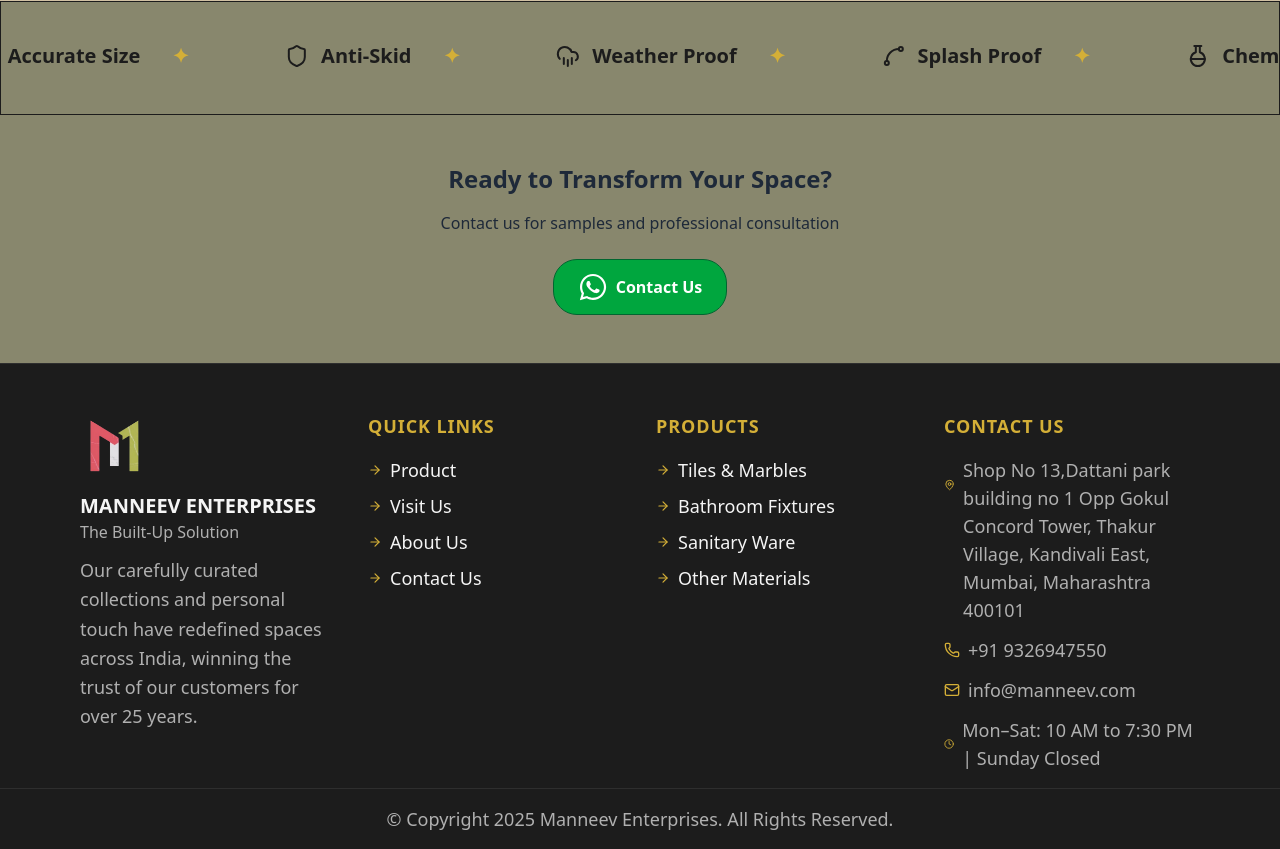
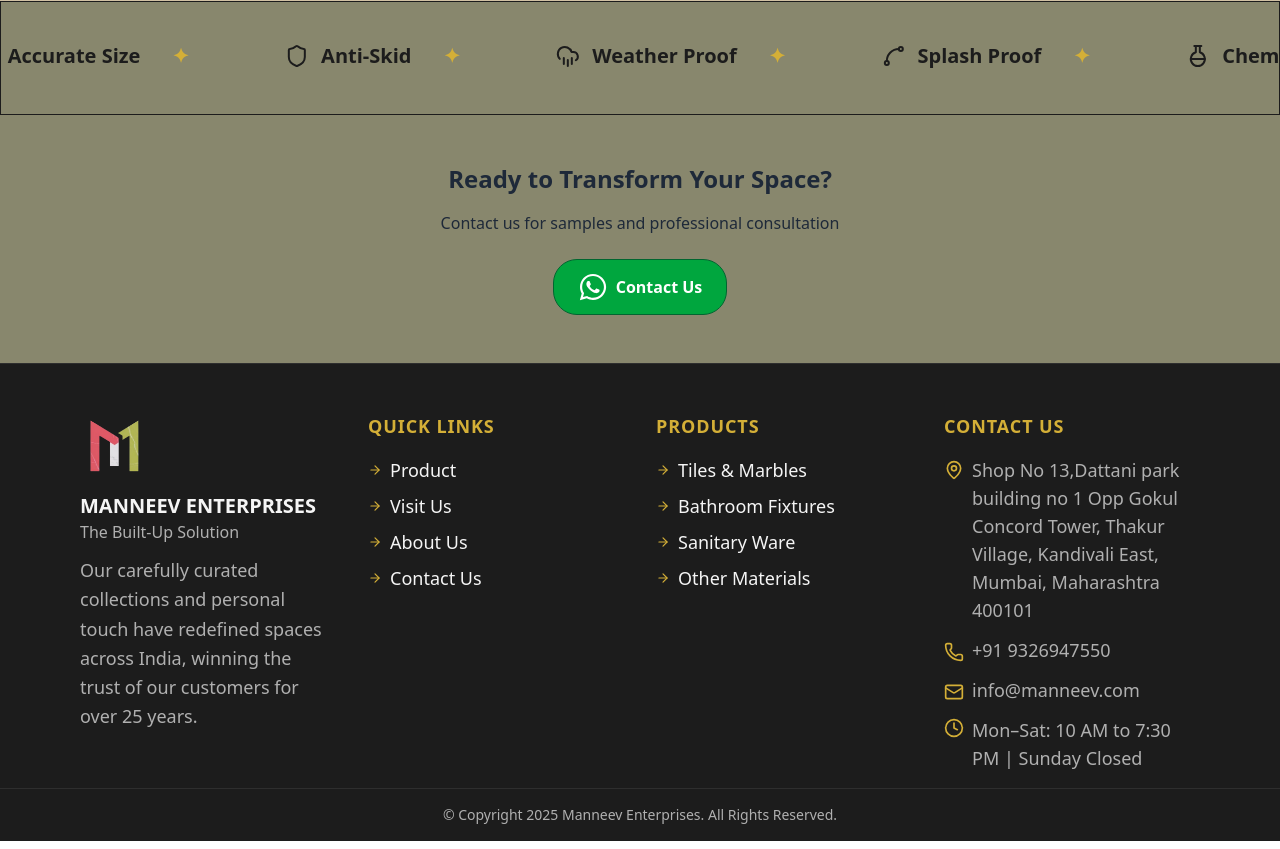
Before and after one commit to mithlesh-vishwakarma/jemil-manneev, a React (Vite) app: page /collections/tiles in a window 1280 px wide. Shown: the part 3592-4441 px from the top of the page. Built offline with nearby package versions, Linux system fonts and the light colour scheme.

Commit message:
fixed the UI responsivness to header, footer and all sections of home page

```diff
--- a/src/components/TopBar.tsx
+++ b/src/components/TopBar.tsx
@@ -4,7 +4,7 @@
 const TopBar = () => {
   return (
     <div className="bg-[#d1c1a4] text-[#1C1C1C] text-[10px] tracking-[1.1px] font-semibold">
-      <div className="flex flex-col md:flex-row justify-between py-2 px-20">
+      <div className="flex flex-col md:flex-row justify-between py-2 px-4 md:px-20">
         {/* Left Section */}
         <div className="flex flex-wrap items-left gap-4">
           {/* Phone */}
--- a/src/components/WhyChooseUs.tsx
+++ b/src/components/WhyChooseUs.tsx
@@ -53,11 +53,11 @@
               whileInView={{ opacity: 1, y: 0 }}
               transition={{ duration: 0.7, delay: index * 0.2 }}
               viewport={{ once: true }}
-              className={`relative flex flex-col md:flex-row items-center overflow-hidden transition-all duration-500 bg-[#1c1c1c] ${index % 2 === 1 ? "md:flex-row-reverse md:translate-x-20" : "md:-translate-x-20"
+              className={`relative flex flex-col xl:flex-row items-center overflow-hidden transition-all duration-500 bg-[#1c1c1c] ${index % 2 === 1 ? "xl:flex-row-reverse xl:translate-x-20" : "xl:-translate-x-20"
                 }`}
             >
               {/* Video Side */}
-              <div className="md:w-1/2 w-full h-[300px] overflow-hidden ">
+              <div className="xl:w-1/2 w-full h-[300px] overflow-hidden ">
                 <motion.video
                   src={item.video}
                   autoPlay
@@ -68,11 +68,11 @@
               </div>
 
               {/* Content Side */}
-              <div className="md:w-1/2 w-full p-10 flex flex-col justify-center text-center md:text-left">
+              <div className="xl:w-1/2 w-full p-10 flex flex-col justify-center text-center xl:text-left">
                 <motion.div
                   whileHover={{ rotate: 8, scale: 1.1 }}
                   transition={{ type: "spring", stiffness: 300 }}
-                  className="flex justify-center md:justify-start mb-4"
+                  className="flex justify-center xl:justify-start mb-4"
                 >
                   {item.icon}
                 </motion.div>
--- a/src/components/footer.tsx
+++ b/src/components/footer.tsx
@@ -10,7 +10,7 @@
 const Footer = () => {
   return (
     <footer className="bg-[#1C1C1C] text-[#F5F5F5] border-t border-[#2E2E2E] ">
-      <div className="mx-auto grid md:grid-cols-4 gap-8 px-20 py-4 pt-12">
+      <div className="mx-auto grid md:grid-cols-4 gap-8 px-4 md:px-20 py-4 pt-12">
         {/* Logo + About+ */}
         <div>
           <img src={logo} alt="Manneev Enterprises" className="h-16 mb-4" />
@@ -80,13 +80,13 @@
           </h3>
           <ul className="space-y-3 text-lg text-[#B0B0B0]">
             <li className="flex items-start gap-2">
-              <MapPin size={50} className="text-[#D4AF37] mt-1" />
+              <MapPin className="text-[#D4AF37] mt-1 shrink-0 w-6 h-6 md:w-5 md:h-5" />
               <span>
                 Shop No 13,Dattani park building no 1 Opp Gokul Concord Tower, Thakur Village, Kandivali East, Mumbai, Maharashtra 400101
               </span>
             </li>
             <li className="flex items-center gap-2">
-              <Phone size={16} className="text-[#D4AF37]" />
+              <Phone className="text-[#D4AF37] mt-1 shrink-0 w-6 h-6 md:w-5 md:h-5" />
               <a
                 href="tel:+91 9326947550"
                 className="hover:text-[#D4AF37] transition"
@@ -95,7 +95,7 @@
               </a>
             </li>
             <li className="flex items-center gap-2">
-              <Mail size={16} className="text-[#D4AF37]" />
+              <Mail className="text-[#D4AF37] mt-1 shrink-0 w-6 h-6 md:w-5 md:h-5" />
               <a
                 href="mailto:info@manneev.com"
                 className="hover:text-[#D4AF37] transition"
@@ -103,8 +103,8 @@
                 info@manneev.com
               </a>
             </li>
-            <li className="flex items-center gap-2">
-              <Clock size={16} className="text-[#D4AF37]" />
+            <li className="flex items-start gap-2">
+              <Clock className="text-[#D4AF37] mt-[2px] shrink-0 w-6 h-6 md:w-5 md:h-5" />
               <span>Mon–Sat: 10 AM to 7:30 PM | Sunday Closed</span>
             </li>
           </ul>
@@ -112,7 +112,7 @@
       </div>
 
       {/* Bottom Bar */}
-      <div className="border-t border-[#2E2E2E] text-center py-4 text-lg text-[#B0B0B0]">
+      <div className="border-t border-[#2E2E2E] text-center py-4 text-sm text-[#B0B0B0]">
         © Copyright 2025 Manneev Enterprises. All Rights Reserved.
         {/* <div className=" text-center text-lg text-[#B0B0B0]">
           made with ❤️ by <a href="http://ordinarycoder.com">Mithlesh</a>
--- a/src/components/header.tsx
+++ b/src/components/header.tsx
@@ -18,7 +18,7 @@
 
   return (
     <header className="bg-[#1C1C1C] text-[#F5F5F5] border-b border-[#F5F5F5]/20 shadow-sm">
-      <div className="mx-auto flex items-center justify-between py-3 px-20 md:py-4">
+      <div className="mx-auto flex items-center justify-between py-3 px-4 md:px-20 xl:py-4">
 
         {/* Logo */}
         <a href="/" className="relative flex items-center gap-3">
@@ -26,7 +26,7 @@
             <img
               src={logo}
               alt="Logo"
-              className="h-12 w-12 md:h-14 md:w-14 object-contain rounded-full relative z-10"
+              className="h-12 w-12 xl:h-14 xl:w-14 object-contain rounded-full relative z-10"
             />
             {/* Dashed rotating border */}
             <span className="absolute inset-0 rounded-full border-2 border-dashed border-[#D4AF37]/60 rotate-border" />
@@ -34,7 +34,7 @@
 
           {/* Text stacked vertically */}
           <div className="flex flex-col leading-tight">
-            <span className="text-lg md:text-xl font-semibold tracking-wide text-[#D4AF37]">
+            <span className="text-lg xl:text-xl font-semibold tracking-wide text-[#D4AF37]">
               MANNEEV ENTERPRISES
             </span>
             <span className="text-sm tracking-wide text-[#D4AF37]/80">
@@ -45,7 +45,7 @@
 
 
         {/* Desktop Nav */}
-        <nav className="hidden md:flex items-center gap-10">
+        <nav className="hidden xl:flex items-center gap-10">
           {navItems.map((item) => {
             const isActive = location.pathname === item.href;
             return (
@@ -64,7 +64,7 @@
         </nav>
 
         {/* Appointment Button */}
-        <div className="hidden md:flex items-center">
+        <div className="hidden xl:flex items-center">
           <a
             href="/contact"
             className="px-5 py-2.5 text-sm lg:text-base font-semibold bg-[#D4AF37] text-[#1C1C1C] rounded-full border border-transparent hover:bg-[#F5F5F5] hover:text-[#1C1C1C] hover:border-[#D4AF37] transition-all duration-300"
@@ -75,16 +75,16 @@
 
         {/* Mobile Menu Button */}
         <button
-          className="md:hidden text-[#D4AF37]"
+          className="xl:hidden text-[#D4AF37]"
           onClick={() => setMenuOpen(!menuOpen)}
         >
-          <Menu size={26} />
+          <Menu size={35} />
         </button>
       </div>
 
       {/* Mobile Menu */}
       {menuOpen && (
-        <div className="md:hidden bg-[#2E2E2E] px-5 pb-5 space-y-3 animate-fadeIn">
+        <div className="xl:hidden bg-[#2E2E2E] px-5 pb-5 space-y-3 animate-fadeIn">
           {navItems.map((item) => {
             const isActive = location.pathname === item.href;
             return (
```
